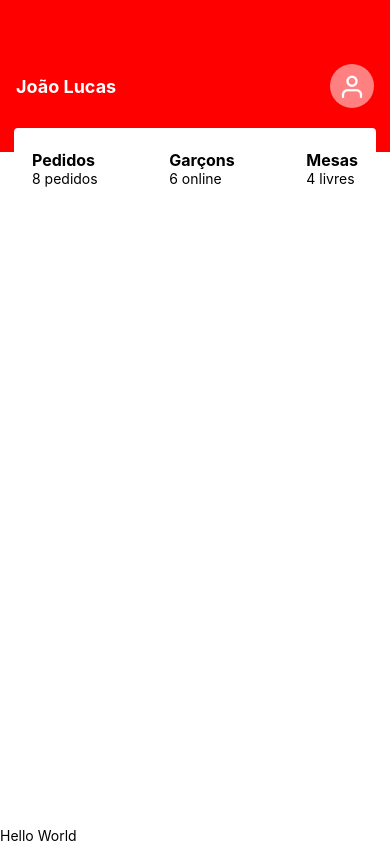
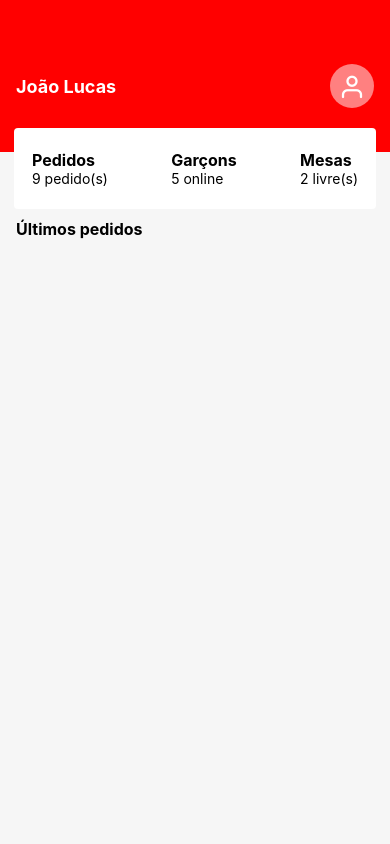
Before and after one commit to joaolucasgomesnog/aplicativoWaity, a React Native app: screen / in a window 390 px wide. Built offline with nearby package versions, Linux system fonts and the light colour scheme.

Commit message:
versao estável

```diff
--- a/src/components/Metricas/index.js
+++ b/src/components/Metricas/index.js
@@ -1,20 +1,23 @@
 import { StyleSheet, Text, View } from 'react-native';
 
 
-export default function Metricas() {
+export default function Metricas({pedidos, garcons, mesas}) {
   return (
     <View style={styles.container}>
         <View style={styles.item}>
             <Text style={styles.itemTitle}>Pedidos</Text>
-            <Text style={styles.itemText}>8 pedidos</Text>
+            <Text style={styles.itemText}>{pedidos}</Text>
+            <Text style={styles.itemText}>9 pedido(s)</Text>
         </View>
         <View style={styles.item}>
             <Text style={styles.itemTitle}>Garçons</Text>
-            <Text style={styles.itemText}>6 online</Text>
+            <Text style={styles.itemText}>{garcons}</Text>
+            <Text style={styles.itemText}>5 online</Text>
         </View>
         <View style={styles.item}>
             <Text style={styles.itemTitle}>Mesas</Text>
-            <Text style={styles.itemText}>4 livres</Text>
+            <Text style={styles.itemText}>{mesas}</Text>
+            <Text style={styles.itemText}>2 livre(s)</Text>
         </View>
     </View>
   );
@@ -23,7 +26,6 @@ export default function Metricas() {
 const styles = StyleSheet.create({
     container: {
         backgroundColor:'white',
-        flex:1,
         flexDirection:'row',
         paddingStart: 18,
         paddingEnd: 18,
--- a/src/pages/Home/index.js
+++ b/src/pages/Home/index.js
@@ -9,7 +9,7 @@ export default function Home() {
     <View style={styles.container}>
       <Header name='João Lucas'/>
       <Metricas/>
-      <Text>Hello World</Text>
+      <Text style={styles.title}>Últimos pedidos</Text>
       <StatusBar style="auto" />
     </View>
   );
@@ -18,8 +18,15 @@ export default function Home() {
 const styles = StyleSheet.create({
   container: {
     flex: 1,
-    backgroundColor: '#fff',
+    backgroundColor: '#f6f6f6',
 
 
   },
+  title: {
+    fontSize: 16,
+    fontWeight: 'bold',
+    marginTop: 10,
+    marginEnd:16,
+    marginStart:16
+  }
 });
```
